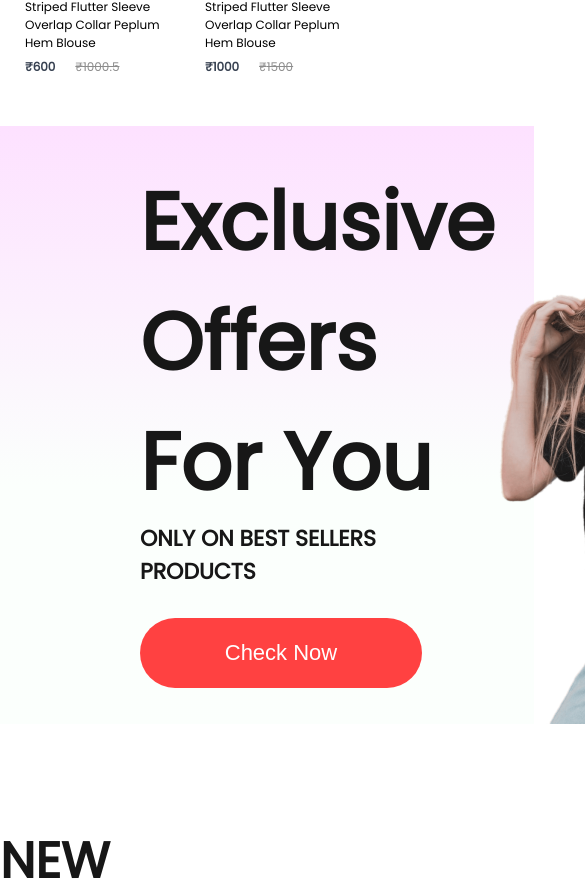
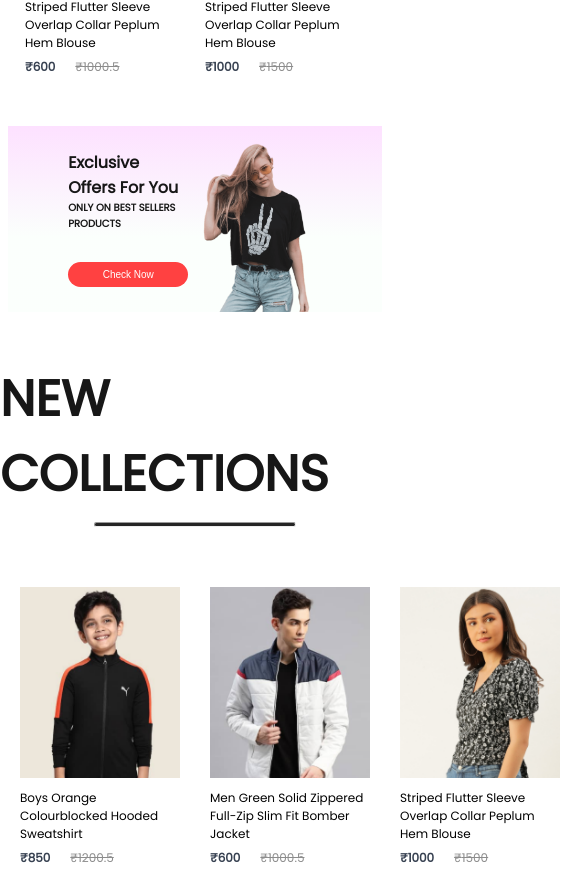
Before and after one commit to SomsuryaMohapatra/E-Commerce-Frontend, a React (Create React App) app: page / in a window 390 px wide. Shown: the part 1315-2210 px from the top of the page, 585 px wide, since content can reach past the window. Built offline with nearby package versions, Linux system fonts and the light colour scheme.

Commit message:
Responsive Offer

```diff
--- a/src/Components/Offers/Offers.css
+++ b/src/Components/Offers/Offers.css
@@ -1,33 +1,33 @@
-.offers{
+.offers {
     width: 65%;
-    height: 60% ;
+    height: 60%;
     display: flex;
     margin: auto;
     padding: 0px 140px;
     margin-bottom: 100px;
-    background: linear-gradient(180deg,#fde1ff 0%,#e1ffea22 60%);
+    background: linear-gradient(180deg, #fde1ff 0%, #e1ffea22 60%);
 }
 
-.offers-left{
+.offers-left {
     flex: 1;
     display: flex;
     flex-direction: column;
     justify-content: center;
 }
 
-.offers-left h1{
+.offers-left h1 {
     color: #171717;
     font-size: 80px;
     font-weight: 600;
 }
 
-.offers-left p{
+.offers-left p {
     color: #171717;
     font-size: 22px;
     font-weight: 600;
 }
 
-.offers-left button{
+.offers-left button {
     width: 282px;
     height: 70px;
     border-radius: 35px;
@@ -40,10 +40,116 @@
     cursor: pointer;
 }
 
-.offers-right{
+.offers-right {
     flex: 1;
     display: flex;
     align-items: center;
     justify-content: flex-end;
     padding-top: 50px;
 }
+
+@media(max-width:1280px) {
+    .offers {
+        padding: 0px 80px;
+        margin-bottom: 80px;
+    }
+
+    .offers-left h1 {
+        font-size: 40px;
+    }
+
+    .offers-left p {
+        font-size: 18px;
+    }
+
+    .offers-right img {
+        width: 300px;
+    }
+
+    .offers-left button {
+        width: 220px;
+        height: 50px;
+        font-size: 18px;
+    }
+
+    .offers-right {
+        padding-top: 30px;
+    }
+}
+
+@media(max-width:1024px) {
+    .offers {
+        padding: 0px 60px;
+        margin-bottom: 70px;
+    }
+
+    .offers-left h1 {
+        font-size: 30px;
+    }
+
+    .offers-left p {
+        font-size: 16px;
+    }
+
+    .offers-right img {
+        width: 200px;
+    }
+
+    .offers-left button {
+        width: 160px;
+        height: 40px;
+        font-size: 16px;
+    }
+
+    .offers-right {
+        padding-top: 10px;
+    }
+}
+
+@media(max-width:800px) {
+    .offers {
+        margin-bottom: 60px;
+    }
+
+    .offers-left h1 {
+        font-size: 22px;
+    }
+
+    .offers-left p {
+        font-size: 13px;
+    }
+
+    .offers-right img {
+        width: 180px;
+    }
+
+    .offers-left button {
+        width: 140px;
+        height: 30px;
+        font-size: 13px;
+    }
+}
+
+@media(max-width:500px) {
+    .offers {
+        margin-bottom: 50px;
+    }
+
+    .offers-left h1 {
+        font-size: 16px;
+    }
+
+    .offers-left p {
+        font-size: 10px;
+    }
+
+    .offers-right img {
+        width: 120px;
+    }
+
+    .offers-left button {
+        width: 120px;
+        height: 25px;
+        font-size: 10px;
+    }
+}
```
